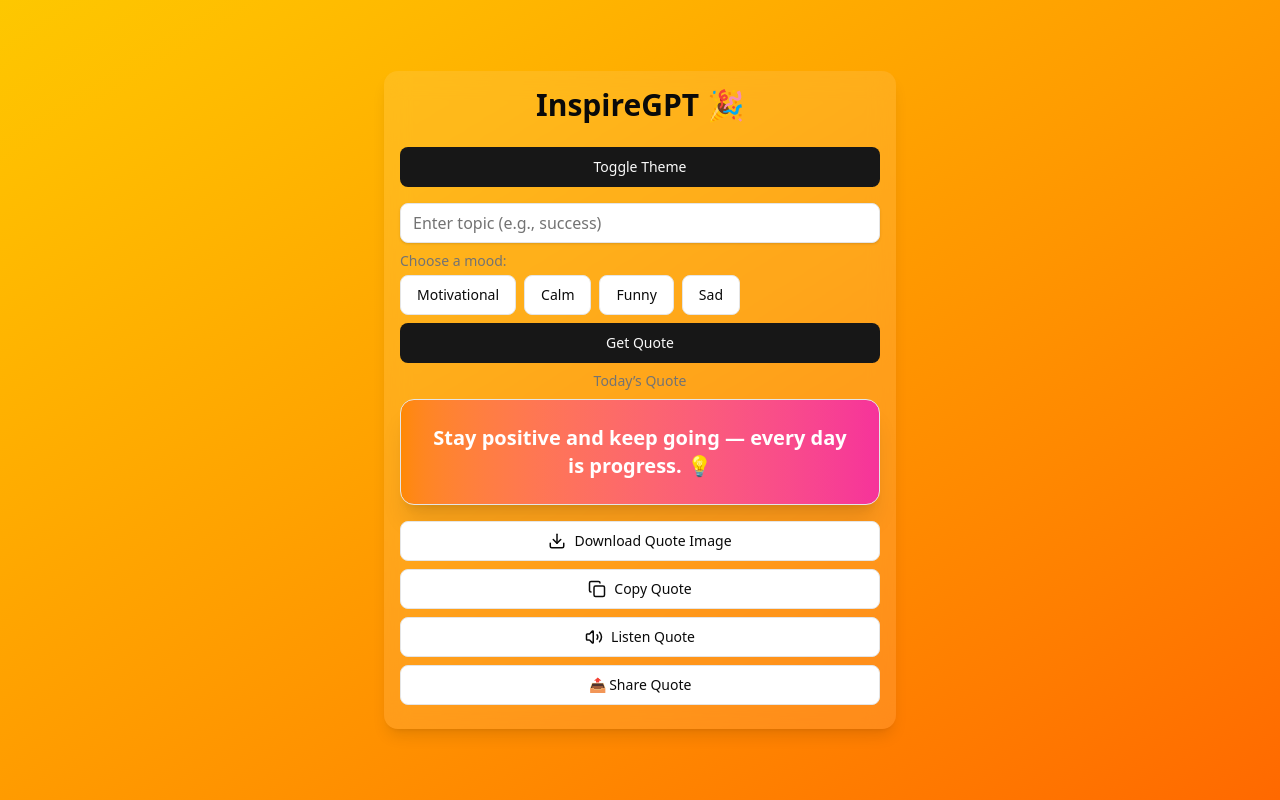
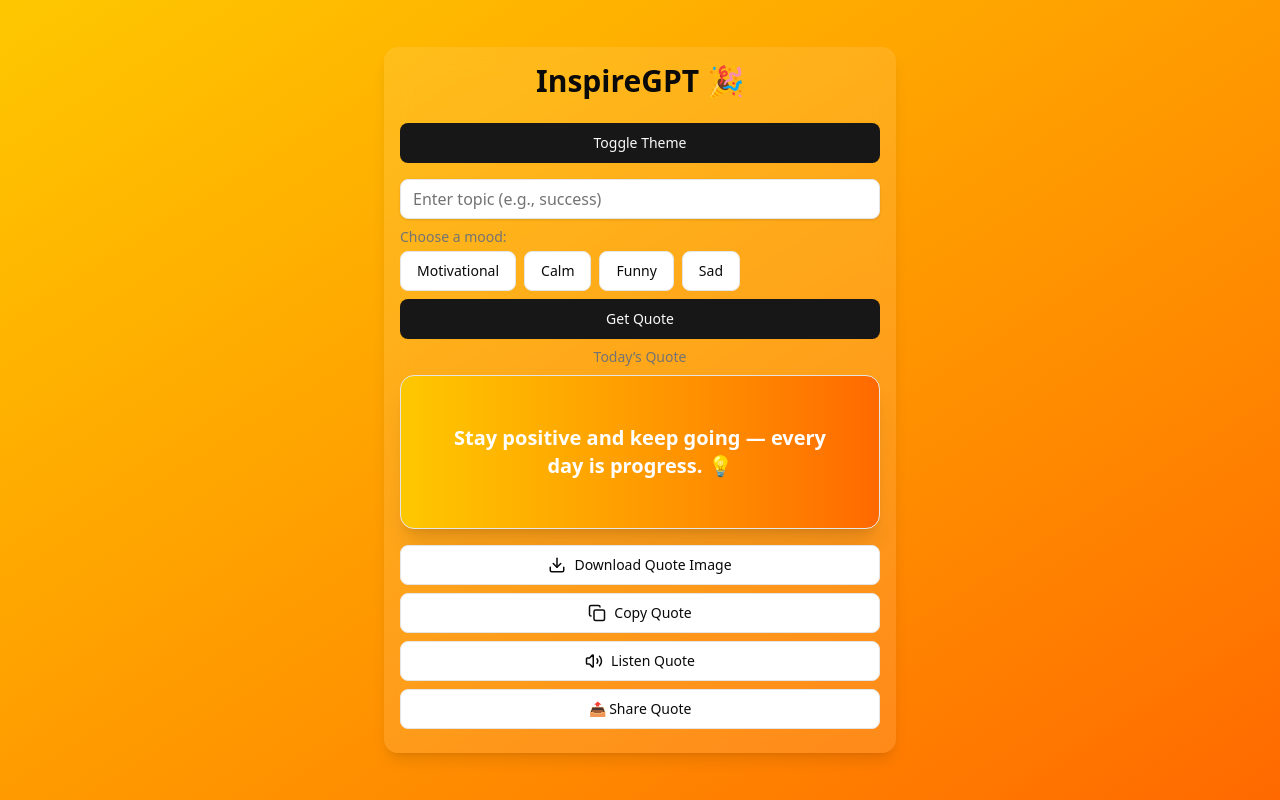
Before and after one commit to beginnercodee/InspireGPT, a Next.js app: page / in a window 1280 px wide. Built offline with nearby package versions, Linux system fonts and the light colour scheme; no server answers.

Commit message:
keep visual consistency between the main page and the QuoteCard component

```diff
--- a/src/app/page.tsx
+++ b/src/app/page.tsx
@@ -16,7 +16,7 @@ export default function Home() {
     "from-blue-500 to-cyan-500",
     "from-green-400 to-emerald-500",
     "from-yellow-400 to-orange-500",
-  "from-indigo-500 to-purple-500"
+    "from-indigo-500 to-purple-500",
   ];
   const [gradient, setGradient] = useState(gradients[0]);
 
@@ -125,13 +125,11 @@ useEffect(() => {
     }
   };
 
-
   return (
-    <div className={`min-h-screen w-full bg-gradient-to-br ${gradient} flex justify-center items-center p-4`}>
-
+    <div
+      className={`min-h-screen w-full bg-gradient-to-br ${gradient} flex justify-center items-center p-4`}
+    >
       <main className="relative z-10 max-w-lg w-full flex flex-col justify-center p-4 space-y-4 bg-white/10 backdrop-blur-md rounded-xl shadow-lg">
-
-
         <h1 className="text-3xl font-bold text-center mb-6">InspireGPT 🎉</h1>
 
         <Button onClick={() => setTheme(theme === "dark" ? "light" : "dark")}>
@@ -165,7 +163,6 @@ useEffect(() => {
           onClick={getQuote}
           disabled={loading}
           className="w-full flex gap-2 justify-center mb-2 transition-transform hover:scale-[1.05]"
-
         >
           {loading ? "Generating..." : "Get Quote"}
         </Button>
@@ -178,18 +175,17 @@ useEffect(() => {
           </Card>
         )}
 
-
         {!loading && quote && (
           <>
             <p className="text-center text-muted-foreground text-sm mb-2">
               Today’s Quote
             </p>
-          <QuoteCard quote={quote} />
+            <QuoteCard quote={quote} gradient={gradient} />
+
 
             <Button
               onClick={handleCopy}
               className="w-full flex gap-2 justify-center mb-2 transition-transform hover:scale-[1.05]"
-
               variant="outline"
             >
               <Copy size={18} /> Copy Quote
@@ -198,7 +194,6 @@ useEffect(() => {
             <Button
               onClick={handleListen}
               className="w-full flex gap-2 justify-center mb-2 transition-transform hover:scale-[1.05]"
-
               variant="outline"
             >
               <Volume2 size={18} /> Listen Quote
@@ -211,7 +206,6 @@ useEffect(() => {
             >
               📤 Share Quote
             </Button>
-
           </>
         )}
       </main>
--- a/src/components/QuoteCard.tsx
+++ b/src/components/QuoteCard.tsx
@@ -8,7 +8,7 @@ import { Download } from "lucide-react";
 import { toast } from "sonner";
 import { motion } from "framer-motion";
 
-export default function QuoteCard({ quote }: { quote: string }) {
+export default function QuoteCard({ quote, gradient }: { quote: string, gradient: string }) {
   const cardRef = useRef<HTMLDivElement>(null);
 
   const downloadImage = async () => {
@@ -35,7 +35,7 @@ export default function QuoteCard({ quote }: { quote: string }) {
         animate={{ opacity: 1, y: 0 }}
         transition={{ duration: 0.5 }}
       >
-        <Card className="bg-gradient-to-r from-orange-400 to-pink-500 text-white shadow-xl rounded-xl">
+        <Card className={`text-white bg-gradient-to-r ${gradient} rounded-xl p-6 text-center font-semibold text-xl shadow-xl`}>
 
           <CardContent className="p-6 text-center font-semibold text-xl">
             {quote}
```
Lines whose indentation alone changed are shown as unchanged.
